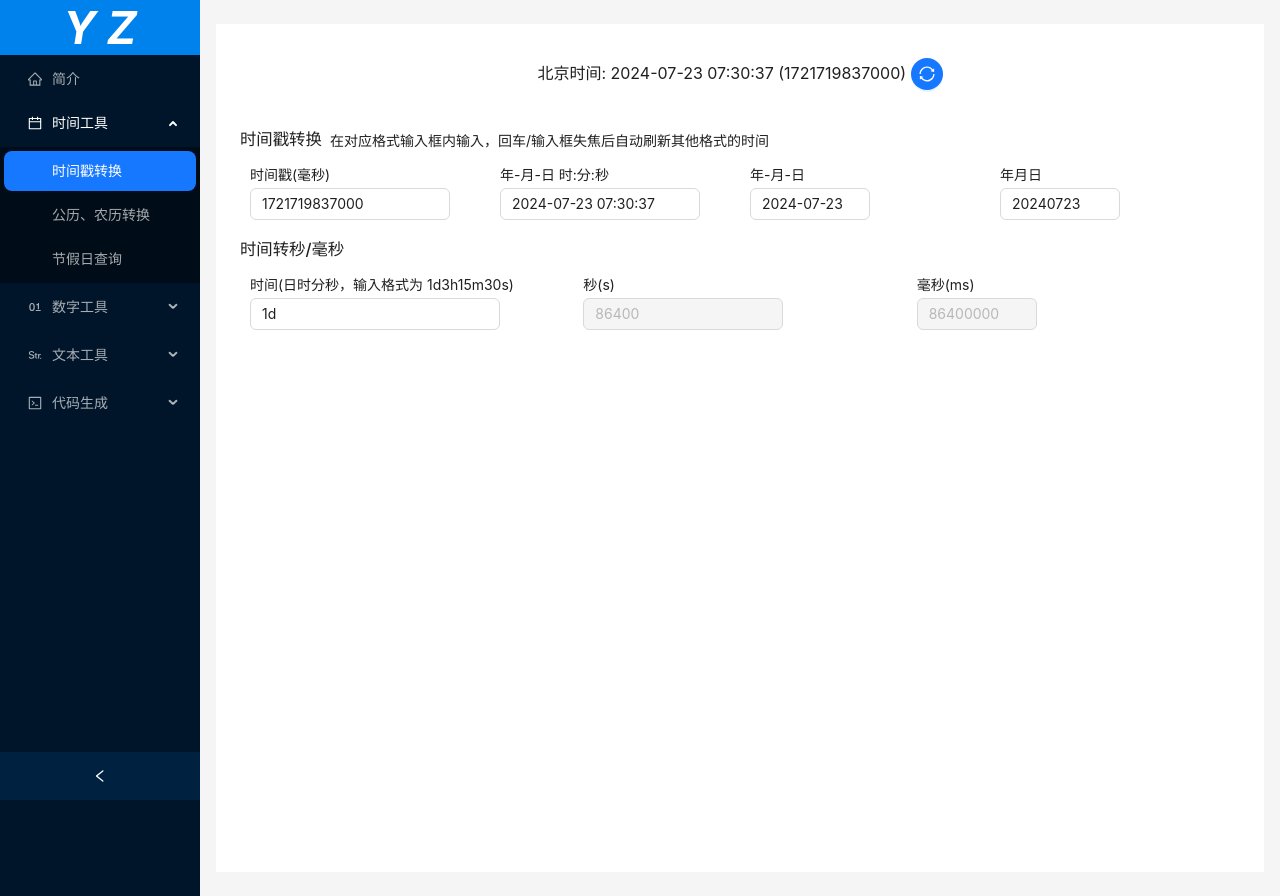
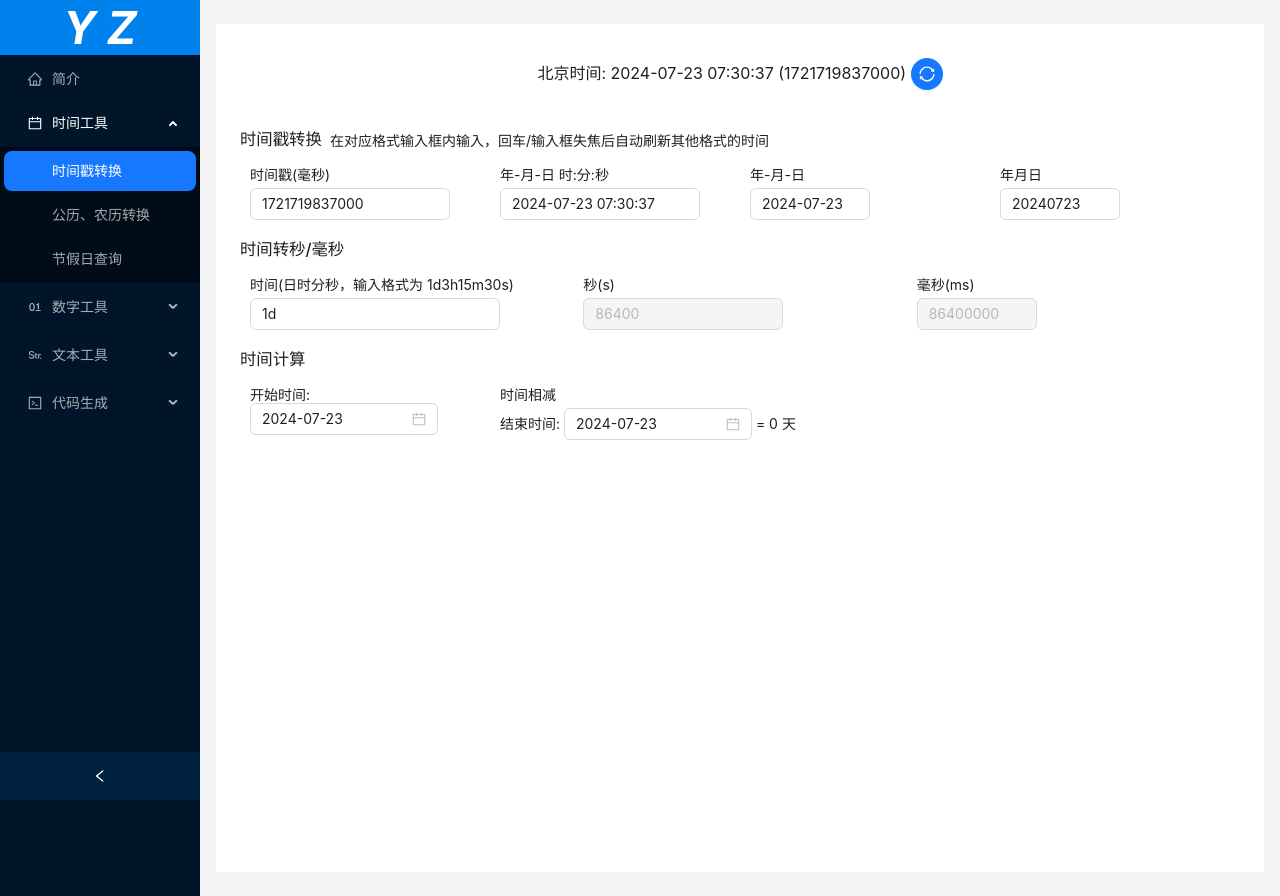
Before and after one commit to ychp/open-tool, a Vue app: page /timestamp-convert in a window 1280 px wide. Built offline with nearby package versions, Linux system fonts and the light colour scheme; no server answers.

Commit message:
增加日期相减

```diff
--- a/src/components/calander/timestamp-conversion/TimestampConversion.vue
+++ b/src/components/calander/timestamp-conversion/TimestampConversion.vue
@@ -108,6 +108,23 @@
         </a-col>
       </a-row>
     </a-flex>
+    <a-flex class="input-section">
+      <a-row class="title">
+        <a-col :span="24"><h3>时间计算</h3></a-col>
+      </a-row>
+      <a-row>
+        <a-col :span="6" class="item">
+          开始时间:
+          <a-date-picker v-model:value="dateCalculateInfo.startDate" />
+        </a-col>
+        <a-col :span="8" class="item">
+          <label for="datetime-input">时间相减</label>
+          结束时间:
+          <a-date-picker v-model:value="dateCalculateInfo.endDate" @blur="diffDays()" />
+          = {{ dateCalculateInfo.diffDays }} 天
+        </a-col>
+      </a-row>
+    </a-flex>
   </div>
 </template>
 
@@ -116,6 +133,7 @@ import axios from 'axios'
 import { onMounted, reactive } from 'vue'
 import { SyncOutlined } from '@ant-design/icons-vue'
 import moment from 'moment'
+import dayjs, { Dayjs } from 'dayjs'
 
 interface DateInfo {
   timestamp: Number
@@ -124,12 +142,6 @@ interface DateInfo {
   dateStrYMd: string
   internetCurrentTimeStamp: Number
   internetCurrentDateTime: string
-}
-
-interface TimeInfo {
-  timeStr: string
-  seconds: Number
-  milli: Number
 }
 
 const dateInfo = reactive<DateInfo>({
@@ -141,10 +153,28 @@ const dateInfo = reactive<DateInfo>({
   internetCurrentDateTime: moment().format('YYYY-MM-DD HH:mm:ss')
 })
 
+interface TimeInfo {
+  timeStr: string
+  seconds: Number
+  milli: Number
+}
+
 const timeInfo = reactive<TimeInfo>({
   timeStr: '1d',
   seconds: 24 * 60 * 60,
   milli: 24 * 60 * 60 * 1000
+})
+
+interface DateCalculateInfo {
+  startDate: Dayjs
+  endDate: Dayjs
+  diffDays: Number
+}
+
+const dateCalculateInfo = reactive<DateCalculateInfo>({
+  startDate: dayjs(),
+  endDate: dayjs(),
+  diffDays: 0
 })
 
 onMounted(() => {
@@ -233,6 +263,12 @@ const calTime = async function () {
   timeInfo.milli = Number(timeInfo.seconds) * 1000
 }
 
+const diffDays = async function () {
+  const start = dateCalculateInfo.startDate.toDate()
+  const end = dateCalculateInfo.endDate.toDate()
+  dateCalculateInfo.diffDays = Math.floor((end.getTime() - start.getTime()) / (24 * 60 * 60 * 1000))
+}
+
 function parseDuration(durationStr: string): {
   days: number
   hours: number
```
